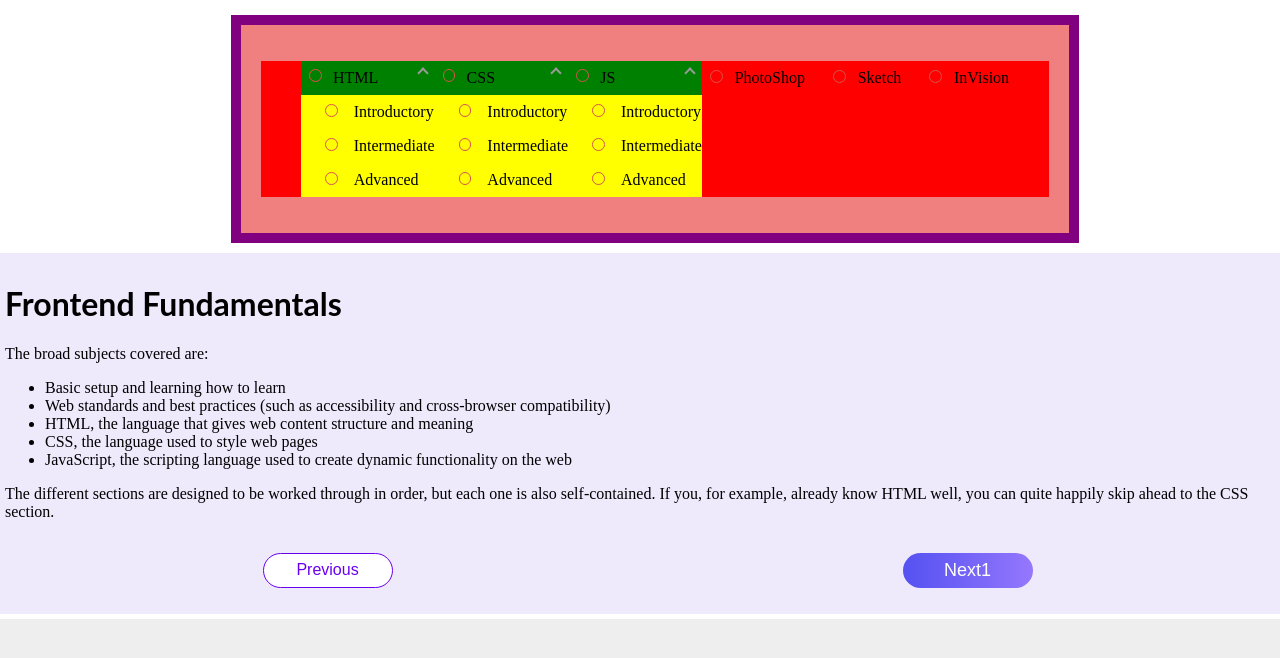
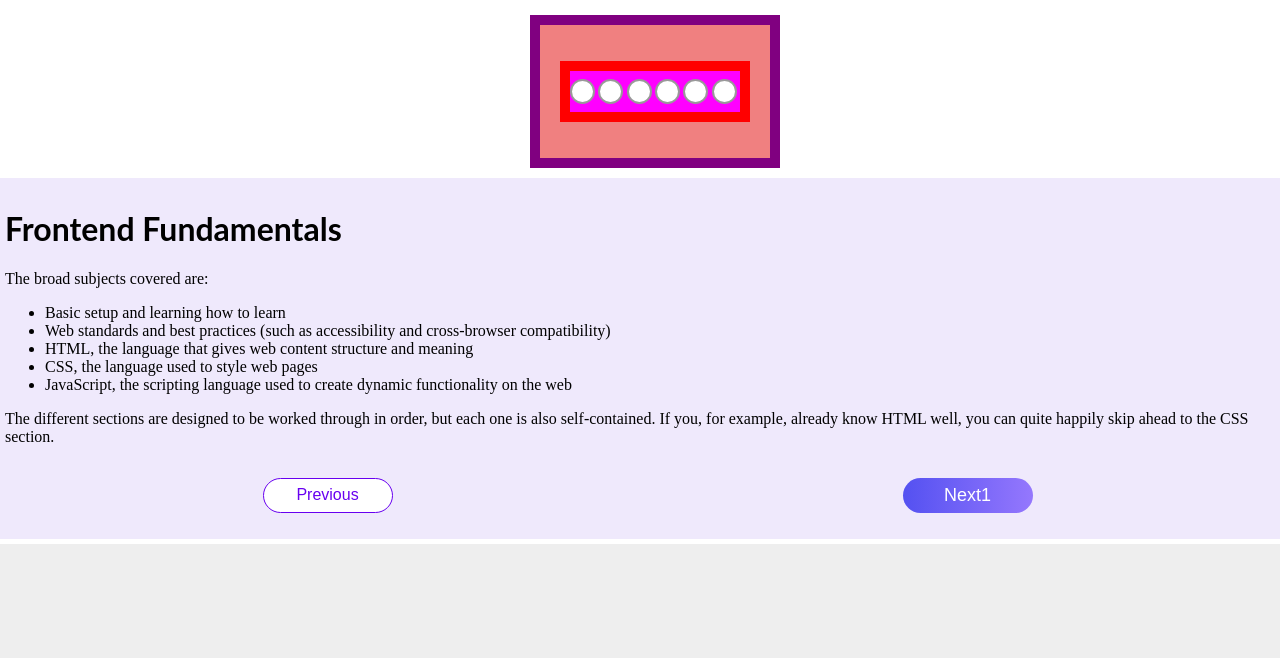
Before and after one commit to oscarmauriciogiraldo/nested-step-progress-bar-8nnyh4, an Angular app: page /start in a window 1280 px wide. Shown: the top 658 px of the page. Built offline with nearby package versions, Linux system fonts and the light colour scheme.

Commit message:
Progres-conter - aproximado

```diff
--- a/src/app/step-progress-bar/step-progress-bar.component.html
+++ b/src/app/step-progress-bar/step-progress-bar.component.html
@@ -2,29 +2,30 @@
   <div class="progress-bar">
     <ul *ngIf="steps.length" class="wrapper">
       <!-- ########### Container Menu Nested Step ########### -->
-      <li *ngFor="let step of steps" [ngClass]="{ menu: step.children }">
+      <li class="step-circle-container" *ngFor="let step of steps">
+        <!-- propiedad li [ngClass]="{ menu: step.children }" -->
         <ng-container [ngSwitch]="step.state">
           <i *ngSwitchCase="'incomplete'" class="pei pei-ring"></i>
           <i *ngSwitchCase="'complete'" class="pei pei-check-mark-circle"></i>
           <i *ngSwitchCase="'current'" class="pei pei-circle"></i>
         </ng-container>
 
-        <span
+        <!-- <span
           [ngClass]="{ 'menu-heading': step.children }"
           (click)="toggleMenu($event)"
           >{{ step.text }}</span
-        >
+        > -->
 
-        <i
+        <!-- <i
           [ngClass]="{
             'toggle-button': true,
             pei: true,
             'pei-chevron-up': step.children
           }"
-        ></i>
+        ></i> -->
 
         <!-- ####### NESTED STEP ######## -->
-        <ul *ngIf="step.children">
+        <ul *ngIf="step.children" style="display: none">
           <li
             *ngFor="let step2 of step.children"
             [ngClass]="{ 'menu-item': step.children }"
--- a/src/app/step-progress-bar/step-progress-bar.component.scss
+++ b/src/app/step-progress-bar/step-progress-bar.component.scss
@@ -25,11 +25,22 @@
       list-style: none;
       box-sizing: border-box;
       background: red;
-      .menu {
+      padding: 10px;
+      .step-circle-container {
+        display: flex;
+        width: 100%;
+        flex-direction: row;
+        justify-content: space-between;
+        align-items: center;
+        background: fuchsia;
+      }
+
+      /* ####### sub stepper ####### */
+      /* .menu {
         position: relative;
         padding-top: 0;
         padding-bottom: 0;
-        background: green;
+        background: rgba(0, 128, 0, 0.219);
 
         &.collapsed > ul {
           display: none;
@@ -51,15 +62,16 @@
         }
 
         .menu-heading {
-          display: inline-block;
+          * display: inline-block;
           box-sizing: border-box;
           width: 100%;
-          padding: 0.5rem 1rem 0.5rem 2rem;
+          padding: 0.5rem 1rem 0.5rem 2rem; *
+          background: blue;
 
-          &:hover {
+          * &:hover {
             background-color: #eee;
             cursor: pointer;
-          }
+          } *
         }
 
         .toggle-button {
@@ -67,7 +79,8 @@
           top: 0.5rem;
           right: 0.5rem;
         }
-      }
+      } */
+      /* ####### sub stepper ####### */
 
       ul {
         list-style: none;
@@ -94,41 +107,56 @@
   font-family: Arial;
 }
 
+/* ### Cuando el paso queda completo ### */
 .pei-check-mark-circle::before {
   content: '✓';
-  display: inline-block;
+  //display: inline-block;
+  display: flex;
+  justify-content: center;
+  align-items: center;
   vertical-align: text-bottom;
   text-align: center;
-  width: 1em;
-  height: 1em;
-  border-radius: 0.5em;
-  background-color: #d9534f;
-  color: #fff;
+  width: 25px;
+  height: 25px;
+  border-radius: 50%;
+  background-color: #fff;
+  color: #5451f1;
+  //opcional
+  border: 3px solid #5451f1;
 }
 
 .pei-circle::before {
-  content: '';
-  display: inline-block;
+  content: '✓';
+  color: #5451f1;
+  display: flex;
+  justify-content: center;
+  align-items: center;
   box-sizing: border-box;
-  width: 1em;
-  height: 1em;
-  border-radius: 0.5em;
-  background-color: #d9534f;
+  width: 25px;
+  height: 25px;
+  border-radius: 50%;
+  background-color: #fff;
+  border: 2px solid #28d6ee;
 }
 
 .pei-ring::before {
   content: '';
-  display: inline-block;
+  display: flex;
+  justify-content: center;
+  align-items: center;
   box-sizing: border-box;
-  width: 1em;
-  height: 1em;
-  border-radius: 0.5em;
-  border: 0.125em solid #d9534f;
+  width: 25px;
+  height: 25px;
+  border-radius: 50%;
+  border: 2px solid #999;
+  background: #fff;
 }
 
 .pei-chevron-up::before {
   content: '';
-  display: inline-block;
+  display: flex;
+  justify-content: center;
+  align-items: center;
   box-sizing: border-box;
   vertical-align: text-bottom;
   width: 0.625em;
@@ -142,7 +170,9 @@
 
 .pei-chevron-down::before {
   content: '';
-  display: inline-block;
+  display: flex;
+  justify-content: center;
+  align-items: center;
   box-sizing: border-box;
   width: 0.625em;
   height: 0.625em;
```
